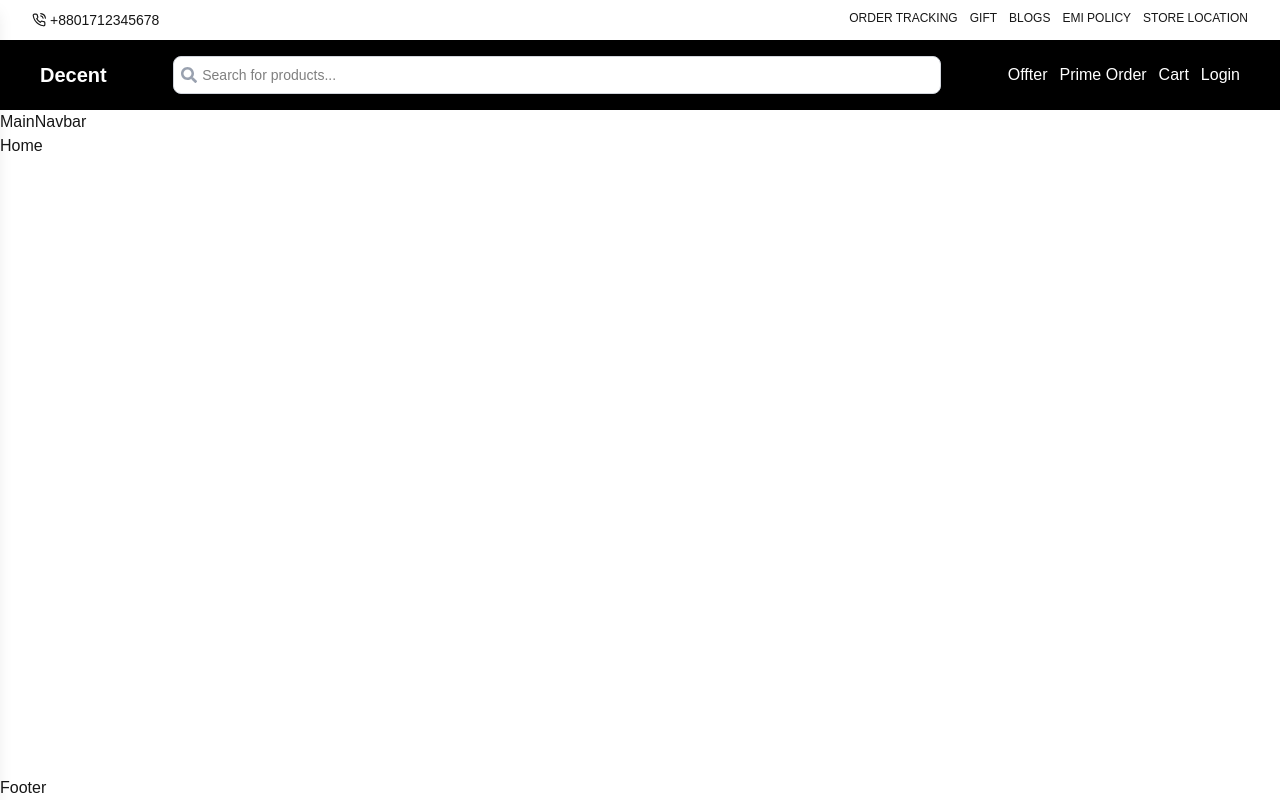
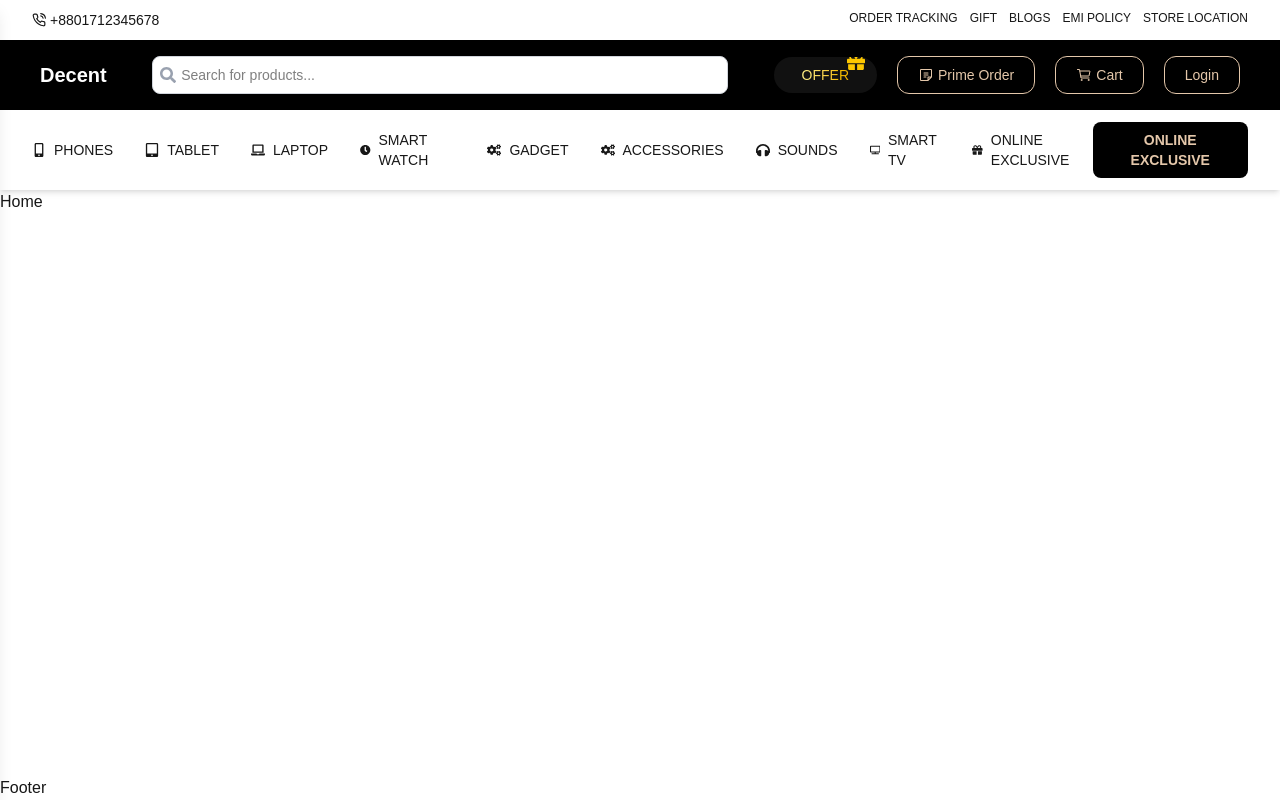
Before and after one commit to mrashed21/decent_demo, a Next.js app: page / in a window 1280 px wide. Built offline with nearby package versions, Linux system fonts and the light colour scheme.

Commit message:
add main navbar

```diff
--- a/src/app/globals.css
+++ b/src/app/globals.css
@@ -10,6 +10,8 @@
   --foreground: #171717;
   --primary: #ffffff;
   --secondary: #000000;
+  --tertiary: #e4c7aa;
+  --btnbackground: #1c2124;
 }
 
 @theme inline {
@@ -17,6 +19,8 @@
   --color-foreground: var(--foreground);
   --color-primary: var(--primary);
   --color-secondary: var(--secondary);
+  --color-tertiary: var(--tertiary);
+  --color-btnbackground: var(--btnbackground);
   --font-sans: var(--font-geist-sans);
   --font-mono: var(--font-geist-mono);
 }
--- a/src/components/shared/Navbar/MainNavbar.tsx
+++ b/src/components/shared/Navbar/MainNavbar.tsx
@@ -1,7 +1,174 @@
 "use client";
 
+import Container from "@/components/Reusable/Container/Container";
+import Link from "next/link";
+import { JSX, useState } from "react";
+import {
+  FaBars,
+  FaClock,
+  FaCogs,
+  FaGift,
+  FaHeadphones,
+  FaLaptop,
+  FaMobileAlt,
+  FaTabletAlt,
+  FaTv,
+} from "react-icons/fa";
+
+type LinkItem = {
+  label: string;
+  href: string;
+};
+
+type MenuItem = {
+  name: string;
+  icon: JSX.Element;
+  links: LinkItem[];
+};
+
 const MainNavbar = () => {
-  return <section className="hidden xl:flex">MainNavbar</section>;
+  const [hovered, setHovered] = useState<number | null>(null);
+
+  const menuItems: MenuItem[] = [
+    {
+      name: "PHONES",
+      icon: <FaMobileAlt className="inline mr-1" />,
+      links: [
+        { label: "iPhone", href: "/phones/iphone" },
+        { label: "Samsung", href: "/phones/samsung" },
+        { label: "OnePlus", href: "/phones/oneplus" },
+        { label: "Xiaomi", href: "/phones/xiaomi" },
+      ],
+    },
+    {
+      name: "TABLET",
+      icon: <FaTabletAlt className="inline mr-1" />,
+      links: [
+        { label: "iPad", href: "/tablet/ipad" },
+        { label: "Samsung Tab", href: "/tablet/samsung" },
+        { label: "Lenovo", href: "/tablet/lenovo" },
+      ],
+    },
+    {
+      name: "LAPTOP",
+      icon: <FaLaptop className="inline mr-1" />,
+      links: [
+        { label: "MacBook", href: "/laptop/macbook" },
+        { label: "Dell", href: "/laptop/dell" },
+        { label: "HP", href: "/laptop/hp" },
+        { label: "Asus", href: "/laptop/asus" },
+      ],
+    },
+    {
+      name: "SMART WATCH",
+      icon: <FaClock className="inline mr-1" />,
+      links: [
+        { label: "Apple Watch", href: "/watch/apple" },
+        { label: "Samsung Watch", href: "/watch/samsung" },
+        { label: "Fitbit", href: "/watch/fitbit" },
+      ],
+    },
+    {
+      name: "GADGET",
+      icon: <FaCogs className="inline mr-1" />,
+      links: [
+        { label: "VR Headsets", href: "/gadget/vr" },
+        { label: "Drones", href: "/gadget/drones" },
+        { label: "Smart Glasses", href: "/gadget/glasses" },
+      ],
+    },
+    {
+      name: "ACCESSORIES",
+      icon: <FaCogs className="inline mr-1" />,
+      links: [
+        { label: "Adapters", href: "/accessories/adapters" },
+        { label: "Power Banks", href: "/accessories/power-banks" },
+        { label: "Laptop Sleeves", href: "/accessories/laptop-sleeves" },
+        { label: "USB Hubs", href: "/accessories/usb-hubs" },
+        { label: "Chargers", href: "/accessories/chargers" },
+        { label: "Phone Cases", href: "/accessories/phone-cases" },
+        { label: "Camera Accessories", href: "/accessories/camera" },
+      ],
+    },
+    {
+      name: "SOUNDS",
+      icon: <FaHeadphones className="inline mr-1" />,
+      links: [
+        { label: "Headphones", href: "/sounds/headphones" },
+        { label: "Speakers", href: "/sounds/speakers" },
+      ],
+    },
+    {
+      name: "SMART TV",
+      icon: <FaTv className="inline mr-1" />,
+      links: [
+        { label: "Samsung", href: "/tv/samsung" },
+        { label: "LG", href: "/tv/lg" },
+      ],
+    },
+    {
+      name: "ONLINE EXCLUSIVE",
+      icon: <FaGift className="inline mr-1" />,
+      links: [
+        { label: "Deals", href: "/exclusive/deals" },
+        { label: "New Launches", href: "/exclusive/new" },
+      ],
+    },
+  ];
+
+  return (
+    <section className="bg-white shadow-md">
+      <Container className="hidden xl:flex py-3">
+        <div className="flex w-full items-center justify-between">
+          {/* popular  brands menu*/}
+          {/* <div>
+            <button className="cursor-pointer">
+              <FaBars size={20} className="inline mr-2" />
+            </button>
+          </div> */}
+          {/* category */}
+          <div className="flex gap-8 items-center relative">
+            {menuItems.map((item, idx) => (
+              <div
+                key={idx}
+                className="relative"
+                onMouseEnter={() => setHovered(idx)}
+                onMouseLeave={() => setHovered(null)}
+              >
+                {/* Menu Title with Icon */}
+                <span className="cursor-pointer text-sm font-medium hover:text-orange-500 transition flex items-center gap-1">
+                  {item.icon}
+                  {item.name}
+                </span>
+
+                {/* Dropdown */}
+                {item.links.length > 0 && hovered === idx && (
+                  <div className="absolute top-full left-0 mt-2 w-[350px] bg-white rounded-md shadow-lg p-5 grid grid-cols-2 gap-3 z-50">
+                    {item.links.map((link, i) => (
+                      <Link
+                        key={i}
+                        href={link.href}
+                        className="text-gray-700 text-sm hover:text-orange-500 transition"
+                      >
+                        {link.label}
+                      </Link>
+                    ))}
+                  </div>
+                )}
+              </div>
+            ))}
+          </div>
+
+          {/* hot offer buton */}
+          <div>
+            <button className="px-4 py-2 rounded-lg bg-secondary text-tertiary text-sm transition uppercase font-semibold">
+              Online Exclusive
+            </button>
+          </div>
+        </div>
+      </Container>
+    </section>
+  );
 };
 
 export default MainNavbar;
--- a/src/components/shared/Navbar/SubNavbar.tsx
+++ b/src/components/shared/Navbar/SubNavbar.tsx
@@ -2,7 +2,9 @@
 
 import Container from "@/components/Reusable/Container/Container";
 import SearchInput from "@/components/Reusable/SearchInput/SearchInput";
-import { FaBars } from "react-icons/fa";
+import { FaBars, FaGift } from "react-icons/fa";
+import { IoCartOutline } from "react-icons/io5";
+import { PiNoteDuotone } from "react-icons/pi";
 
 interface SubNavbarProps {
   setIsMobileMenuOpen: React.Dispatch<React.SetStateAction<boolean>>;
@@ -17,7 +19,7 @@ const SubNavbar: React.FC<SubNavbarProps> = ({ setIsMobileMenuOpen }) => {
           <h1 className="text-xl font-semibold ">Decent</h1>
         </div>
         {/* search section */}
-        <div className="w-full xl:max-w-3xl">
+        <div className="w-full xl:max-w-xl">
           <SearchInput
             placeholder="Search for products..."
             className="bg-primary text-secondary"
@@ -31,11 +33,27 @@ const SubNavbar: React.FC<SubNavbarProps> = ({ setIsMobileMenuOpen }) => {
           />
         </div>
         {/* for xl screen */}
-        <section className="hidden xl:flex items-center space-x-3">
-          <button>Offter</button>
-          <button>Prime Order</button>
-          <button>Cart</button>
-          <button>Login</button>
+        <section className="hidden xl:flex items-center space-x-5">
+          <button className="relative px-7 py-2 rounded-full bg-[#111] flex items-center justify-center overflow-hidden">
+            <span className="bg-gradient-to-r from-yellow-200 to-yellow-500 bg-clip-text text-transparent font-medium text-sm">
+              OFFER
+            </span>
+            <span className="absolute -top-1 right-3 text-yellow-400 text-lg">
+              <FaGift />
+            </span>
+          </button>
+
+          <button className="px-5 py-2 border border-tertiary rounded-xl text-tertiary flex items-center gap-1 text-sm cursor-pointer">
+            <PiNoteDuotone size={16} /> Prime Order
+          </button>
+
+          <button className="px-5 py-2 border border-tertiary rounded-xl text-tertiary flex items-center gap-1 text-sm cursor-pointer">
+            <IoCartOutline size={16} /> Cart
+          </button>
+
+          <button className="px-5 py-2 border border-tertiary rounded-xl text-tertiary flex items-center gap-1 text-sm cursor-pointer">
+            Login
+          </button>
         </section>
       </Container>
     </section>
--- a/src/components/shared/Navbar/TopNavbar.tsx
+++ b/src/components/shared/Navbar/TopNavbar.tsx
@@ -1,5 +1,6 @@
 "use client";
 import Container from "@/components/Reusable/Container/Container";
+import Link from "next/link";
 import { FiPhoneCall } from "react-icons/fi";
 
 const TopNavbar = () => {
@@ -7,16 +8,16 @@ const TopNavbar = () => {
     <section className="hidden lg:flex">
       <Container>
         <div className="py-2.5 flex justify-between text-sm">
-          <span className="flex items-center gap-1">
+          <Link href={"tel:+8801712345678"} className="flex items-center gap-1">
             <FiPhoneCall /> +8801712345678
-          </span>
+          </Link>
 
           <div className="space-x-3 uppercase text-xs font-medium">
-            <span className=""> Order Tracking</span>
-            <span className="">Gift</span>
-            <span className="">Blogs</span>
-            <span className="">EMI Policy</span>
-            <span className="">Store Location</span>
+            <span className="cursor-pointer"> Order Tracking</span>
+            <span className="cursor-pointer">Gift</span>
+            <span className="cursor-pointer">Blogs</span>
+            <span className="cursor-pointer">EMI Policy</span>
+            <span className="cursor-pointer">Store Location</span>
           </div>
         </div>
       </Container>
```
